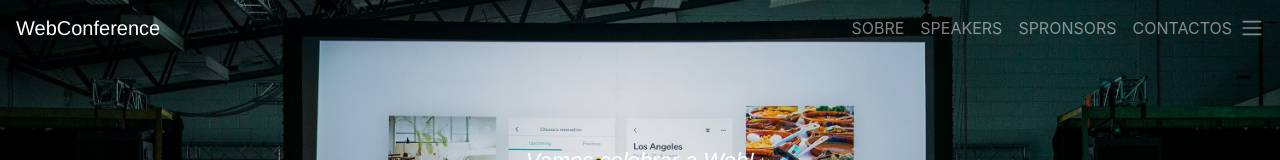
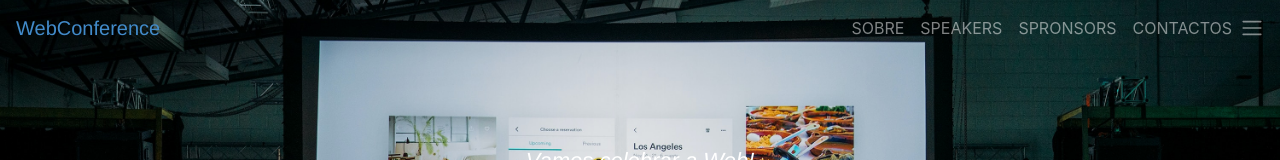
Before and after one commit to a6xas/a6xas, a plain HTML site: page IDMW/index.html in a window 1280 px wide. Shown: the top 160 px of the page. Drawn offline with nearby package versions, Linux system fonts and the light colour scheme; some packages are replaced by stand-ins of ours; no server answers; a script that the page names is missing.

Commit message:
modified:   IDMW/css/webconf.css

```diff
--- a/IDMW/css/webconf.css
+++ b/IDMW/css/webconf.css
@@ -1,5 +1,5 @@
 .navbar-brand{
-    color: #428bca;
+    color: #428bca !important;
     font-family: 'Helvetica Neue', Helvetica, Arial, cursive;
 }
 header.masthead{
```
